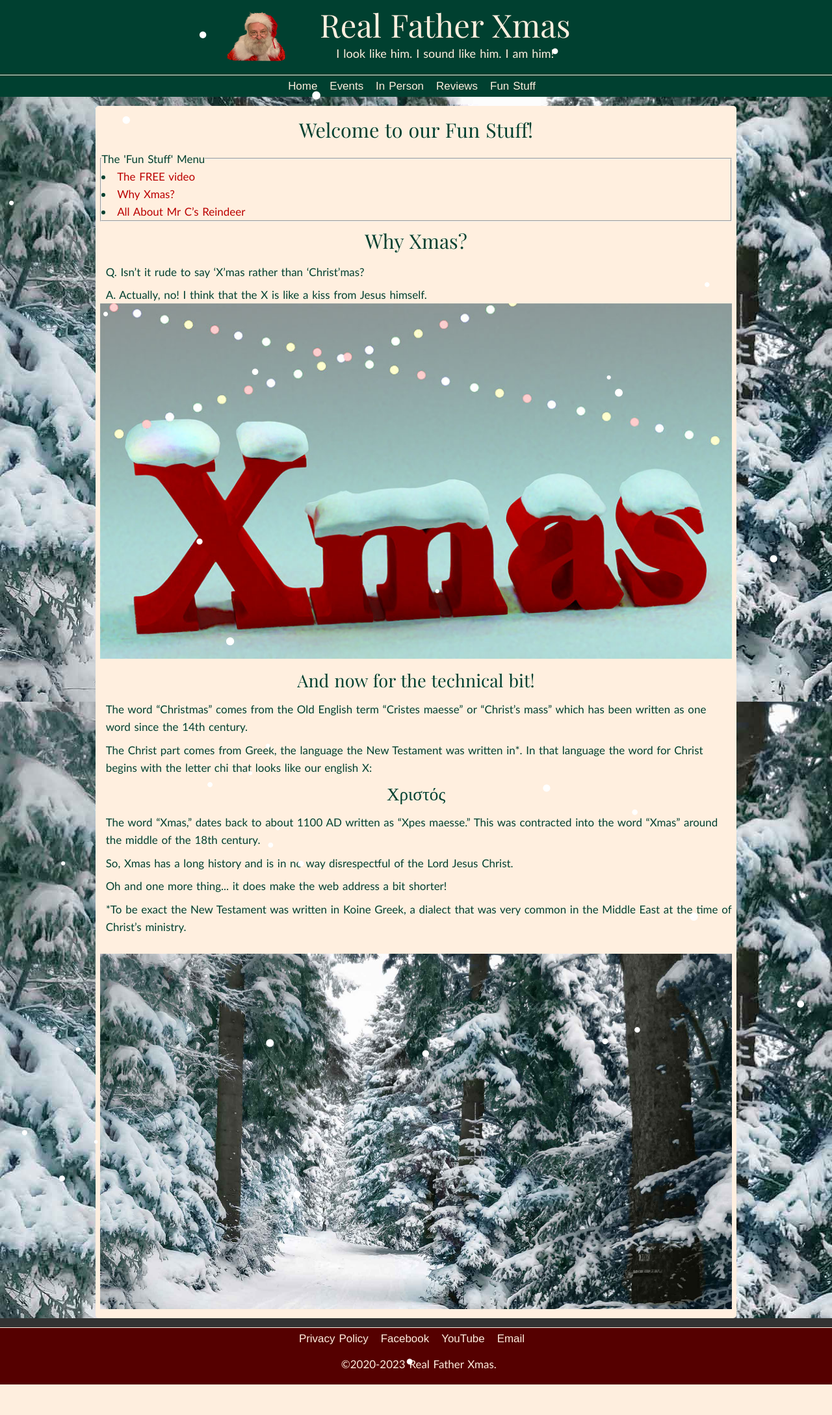
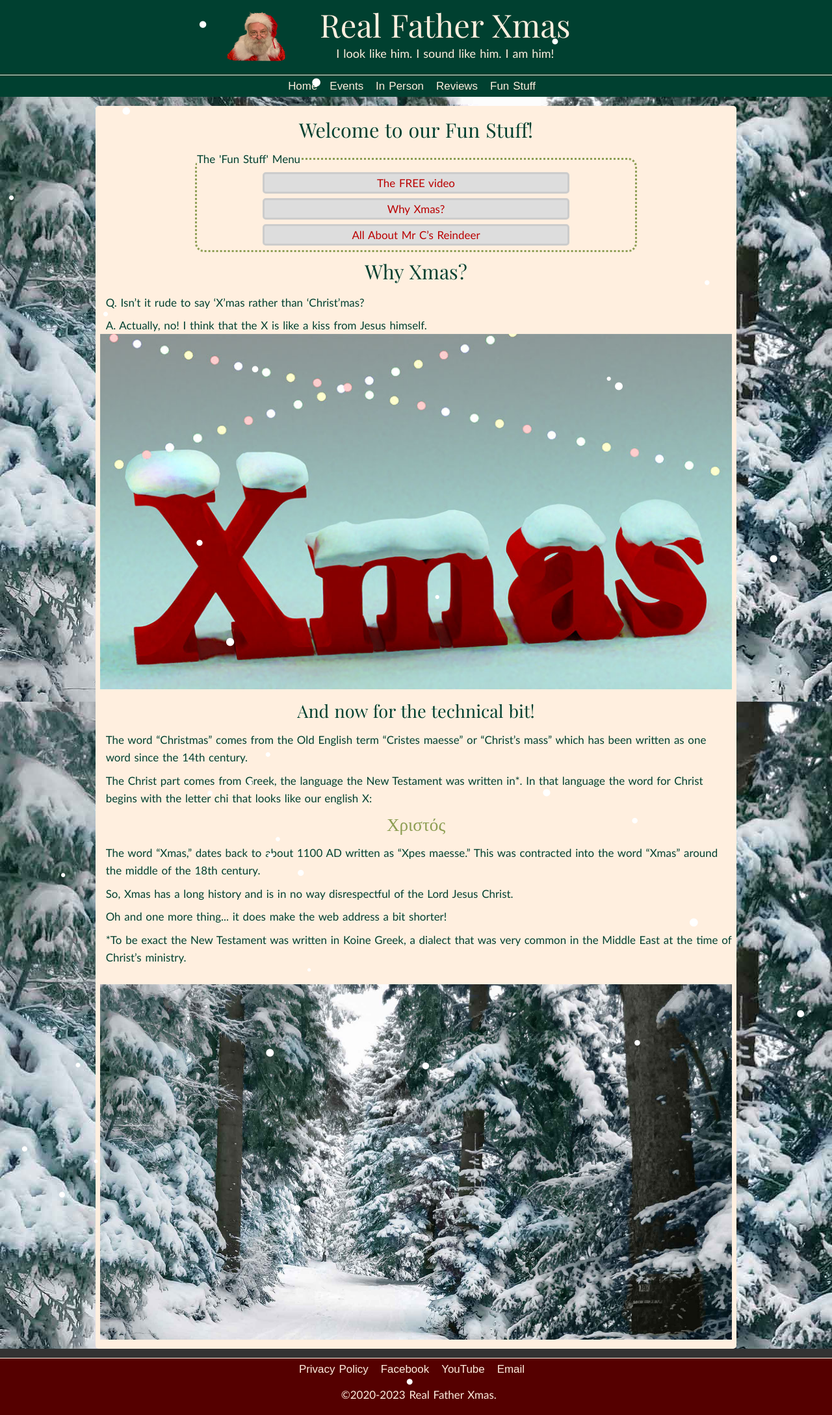
Before and after one commit to nielsencs/RealFatherXmas, a PHP site: page /funXmas.php in a window 1280 px wide. Shown: the whole page at 65% size. Before the commit the page ends 2131 px from the top, so only its background shows below. Run offline with PHP 8.4, Linux system fonts and the light colour scheme; some web fonts are replaced.

Commit message:
Update style.css

```diff
--- a/site/styles/style.css
+++ b/site/styles/style.css
@@ -1,10 +1,13 @@
 :root {
     --clr-darkgreen: #004030;
+    --clr-lightgreen: #8c9d52;
+    --clr-darkgold: #dd9000;
     --clr-gold: #fad163;
-    --clr-darkgold: #dd9000;
+    --clr-darkred: #550000;
     --clr-red: #bb0000;
-    --clr-darkred: #550000;
-    --clr-midgrey: #333333;
+    --clr-darkgrey: #333333;
+    --clr-midgrey: #cccccc;
+    --clr-lightgrey: #dddddd;
     --clr-light: #ffefdf;
 }
 
@@ -27,7 +30,7 @@ html {
 body {
     font-family: 'Nunito', 'Gill Sans', 'Gill Sans MT', Calibri, 'Trebuchet MS', sans-serif;
     color: var(--clr-light);
-    background-color: var(--clr-midgrey);
+    background-color: var(--clr-darkgrey);
     margin: 0;
     padding: 0;
     line-height: 1.6;
@@ -189,7 +192,7 @@ a:hover {
 
 .container {
     width: 100%;
-    background-color: var(--clr-midgrey);
+    background-color: var(--clr-darkgrey);
 }
 
 .main {
@@ -310,3 +313,29 @@ a:hover {
     width: 100%;
     height: 100%;
 }
+
+.funMenuBox {
+    margin: auto;
+    border: dotted 3px #8c9d52;
+    border-radius: 14px;
+    width: 70%;
+}
+
+.funMenu {
+    margin-top: 5px;
+    text-align: center;
+    list-style: none;
+}
+
+.funMenu li {
+    display: block;
+    margin: 7px auto;
+    border: solid 3px var(--clr-midgrey);
+    border-radius: 5px;
+    background-color: var(--clr-lightgrey);
+    width: 70%;
+}
+
+.kristos {
+    color: var(--clr-lightgreen);
+}
```
